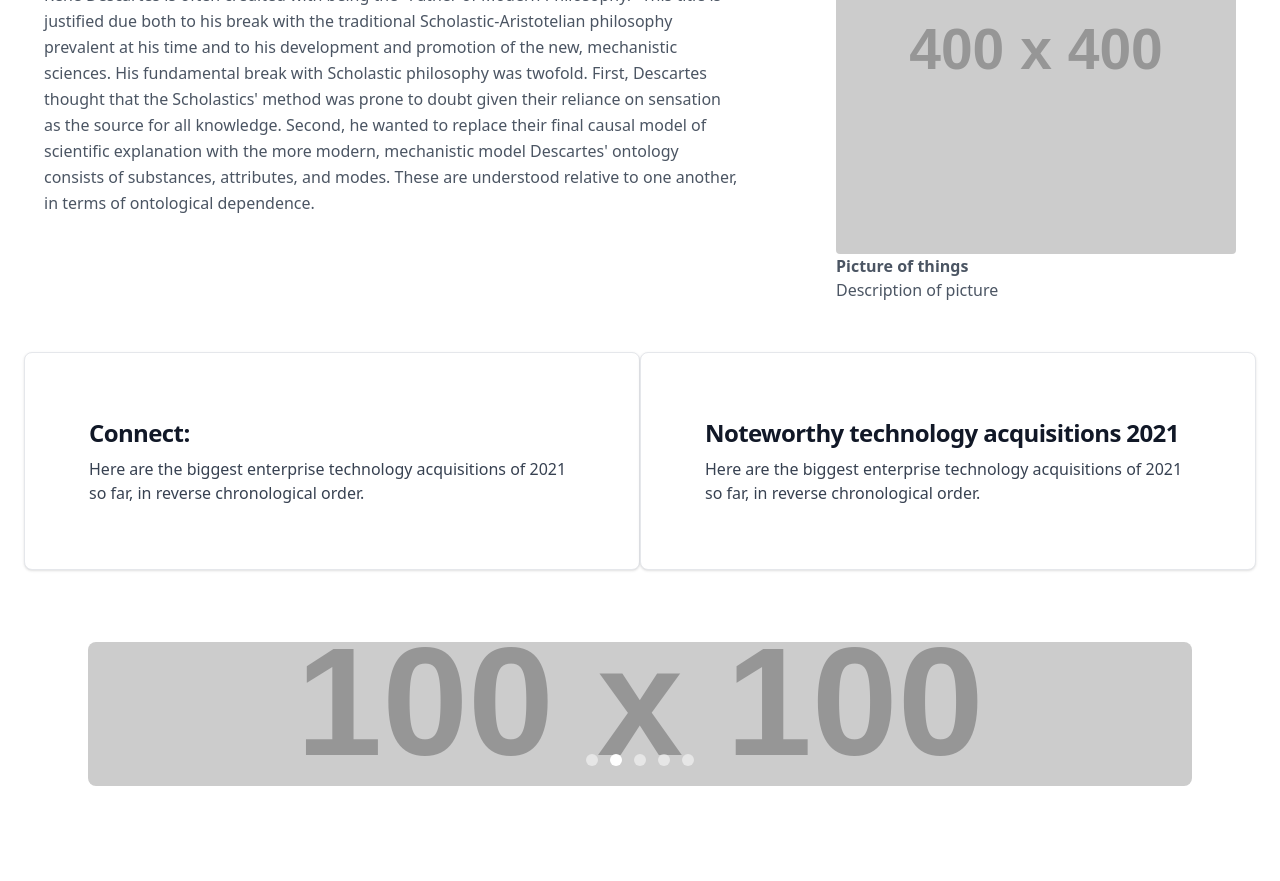
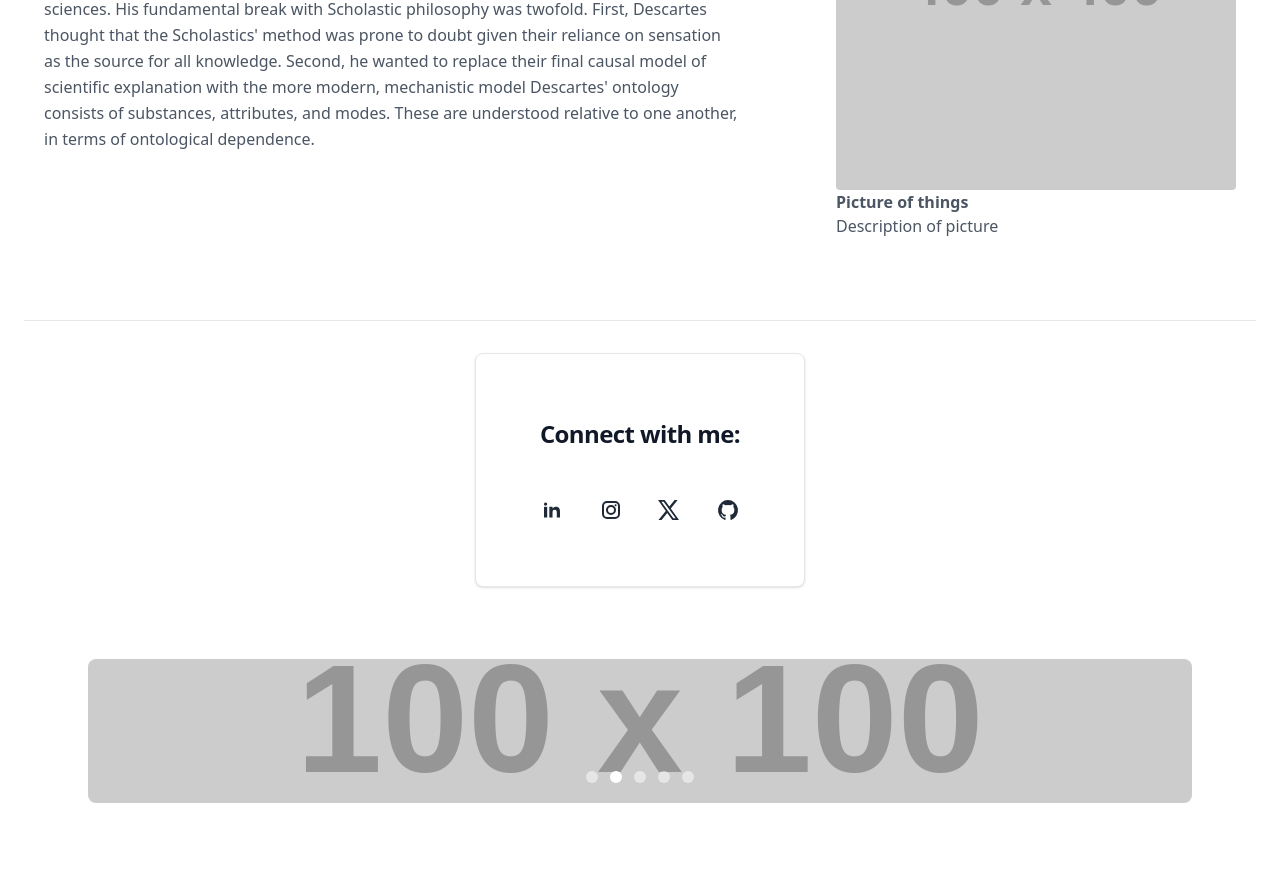
Before and after one commit to j-andrade619/Portfolio, a website built with Vite: page index.html in a window 1280 px wide. Shown: the part 356-1237 px from the top of the page. Built offline with nearby package versions, Linux system fonts and the light colour scheme; placeholder pictures from the web are drawn by us.

Commit message:
fixed contact card with new icons

```diff
--- a/index.html
+++ b/index.html
@@ -40,9 +40,6 @@
                 </li>
             </ul>
             <a href="#" class="flex items-center space-x-2 rtl:space-x-reverse">
-                <span class="self-center text-xl font-semibold whitespace-nowrap dark:text-white">Let your history be known</span>
-                <img src="https://placehold.co/100" class="mx-0 h-16 rounded-full" alt="profile picture"/>
-
             </a>
         </div>
     </div>
@@ -75,33 +72,42 @@
             <p> Description of picture</p>
         </div>
     </div>
+    <br/> <br/>
+
+    <hr class="h-px my-8 bg-gray-200 border-0 dark:bg-gray-700">
+
 </section>
-<br/>
-<br/>
 <!--Socials/Contact information and original photography?-->
-<section class="md:flex flex-row">
 
-    <div class="container mx-auto ">
-        <a href="#"
-           class="block mx-0 p-16 bg-white border border-gray-200 rounded-lg shadow hover:bg-gray-100">
+<!--need to figure out how to href to icons below-->
+<!--spacing in md: screen not aligned nor where I want it to be... want a line dividing left and right on the card.-->
+<section class="flex sm:flex-col md: flex-row items-center justify-center">
+    <div>
+        <div>
+            <a class="block mx-0 p-16 bg-white border border-gray-200 rounded-lg shadow hover:bg-gray-100">
 
-            <h5 class="mb-2 text-2xl font-bold tracking-tight text-gray-900 dark:text-white">Connect:</h5>
+                <h2 class="mb-2 text-2xl font-bold tracking-tight text-gray-900 dark:text-white">Connect with me:</h2>
+                <br/>
+               <p class="flex justify-between mt-4">
+                   <svg class="w-6 h-6 text-gray-800 dark:text-white" aria-hidden="true" xmlns="http://www.w3.org/2000/svg" width="24" height="24" fill="currentColor" viewBox="0 0 24 24">
+                       <path fill-rule="evenodd" d="M12.51 8.796v1.697a3.738 3.738 0 0 1 3.288-1.684c3.455 0 4.202 2.16 4.202 4.97V19.5h-3.2v-5.072c0-1.21-.244-2.766-2.128-2.766-1.827 0-2.139 1.317-2.139 2.676V19.5h-3.19V8.796h3.168ZM7.2 6.106a1.61 1.61 0 0 1-.988 1.483 1.595 1.595 0 0 1-1.743-.348A1.607 1.607 0 0 1 5.6 4.5a1.601 1.601 0 0 1 1.6 1.606Z" clip-rule="evenodd"/>
+                       <path d="M7.2 8.809H4V19.5h3.2V8.809Z"/>
+                   </svg>
+                   <svg class="w-6 h-6 text-gray-800 dark:text-white" aria-hidden="true" xmlns="http://www.w3.org/2000/svg" width="24" height="24" fill="none" viewBox="0 0 24 24">
+                       <path fill="currentColor" fill-rule="evenodd" d="M3 8a5 5 0 0 1 5-5h8a5 5 0 0 1 5 5v8a5 5 0 0 1-5 5H8a5 5 0 0 1-5-5V8Zm5-3a3 3 0 0 0-3 3v8a3 3 0 0 0 3 3h8a3 3 0 0 0 3-3V8a3 3 0 0 0-3-3H8Zm7.597 2.214a1 1 0 0 1 1-1h.01a1 1 0 1 1 0 2h-.01a1 1 0 0 1-1-1ZM12 9a3 3 0 1 0 0 6 3 3 0 0 0 0-6Zm-5 3a5 5 0 1 1 10 0 5 5 0 0 1-10 0Z" clip-rule="evenodd"/>
+                   </svg>
+                   <svg class="w-6 h-6 text-gray-800 dark:text-white" aria-hidden="true" xmlns="http://www.w3.org/2000/svg" width="24" height="24" fill="currentColor" viewBox="0 0 24 24">
+                       <path d="M13.795 10.533 20.68 2h-3.073l-5.255 6.517L7.69 2H1l7.806 10.91L1.47 22h3.074l5.705-7.07L15.31 22H22l-8.205-11.467Zm-2.38 2.95L9.97 11.464 4.36 3.627h2.31l4.528 6.317 1.443 2.02 6.018 8.409h-2.31l-4.934-6.89Z"/>
+                   </svg>
+                   <svg class="w-6 h-6 text-gray-800 dark:text-white" aria-hidden="true" xmlns="http://www.w3.org/2000/svg" width="24" height="24" fill="currentColor" viewBox="0 0 24 24">
+                       <path fill-rule="evenodd" d="M12.006 2a9.847 9.847 0 0 0-6.484 2.44 10.32 10.32 0 0 0-3.393 6.17 10.48 10.48 0 0 0 1.317 6.955 10.045 10.045 0 0 0 5.4 4.418c.504.095.683-.223.683-.494 0-.245-.01-1.052-.014-1.908-2.78.62-3.366-1.21-3.366-1.21a2.711 2.711 0 0 0-1.11-1.5c-.907-.637.07-.621.07-.621.317.044.62.163.885.346.266.183.487.426.647.71.135.253.318.476.538.655a2.079 2.079 0 0 0 2.37.196c.045-.52.27-1.006.635-1.37-2.219-.259-4.554-1.138-4.554-5.07a4.022 4.022 0 0 1 1.031-2.75 3.77 3.77 0 0 1 .096-2.713s.839-.275 2.749 1.05a9.26 9.26 0 0 1 5.004 0c1.906-1.325 2.74-1.05 2.74-1.05.37.858.406 1.828.101 2.713a4.017 4.017 0 0 1 1.029 2.75c0 3.939-2.339 4.805-4.564 5.058a2.471 2.471 0 0 1 .679 1.897c0 1.372-.012 2.477-.012 2.814 0 .272.18.592.687.492a10.05 10.05 0 0 0 5.388-4.421 10.473 10.473 0 0 0 1.313-6.948 10.32 10.32 0 0 0-3.39-6.165A9.847 9.847 0 0 0 12.007 2Z" clip-rule="evenodd"/>
+                   </svg>
 
-            <p class="font-normal text-gray-700 dark:text-gray-400">Here are the biggest enterprise technology
-                acquisitions of 2021 so far, in reverse chronological order.</p>
-        </a>
-    </div>
 
-    <div class="container mx-auto">
-        <a href="#"
-           class="block mx-0 p-16 bg-white border border-gray-200 rounded-lg shadow hover:bg-gray-100">
 
-            <h5 class="mb-2 text-2xl font-bold tracking-tight text-gray-900 dark:text-white">Noteworthy technology
-                acquisitions 2021</h5>
-            <p class="font-normal text-gray-700 dark:text-gray-400">Here are the biggest enterprise technology
-                acquisitions of 2021 so far, in reverse chronological order.</p>
-        </a>
-
+               </p>
+            </a>
+        </div>
     </div>
 </section>
 <br/>
@@ -178,12 +184,12 @@
         </span>
         </button>
     </div>
-<!--Writing sample and more original photography; pictures of visual primary sources-->
+    <!--Writing sample and more original photography; pictures of visual primary sources-->
 </section>
-<br />
-<br />
-<br />
-<br />
+<br/>
+<br/>
+<br/>
+<br/>
 <section>
     <div class="container sm:flex flex-col-reverse  flex px-5 py-0.5 md:flex-row items-center">
         <div class="flex flex-col sm:flex-col lg:flex-col mx-auto">
@@ -241,7 +247,8 @@
     </div>
     <br/>
     <footer>
-        <p class=" container mx-auto mt-6 pt-5 bg-blue-300 border-blue-50 border-4 rounded-2xl text-center"> Avifauna llc </p>
+        <p class=" container mx-auto mt-6 pt-5 bg-blue-300 border-blue-50 border-4 rounded-2xl text-center"> Avifauna
+            llc </p>
     </footer>
 </section>
 
```
